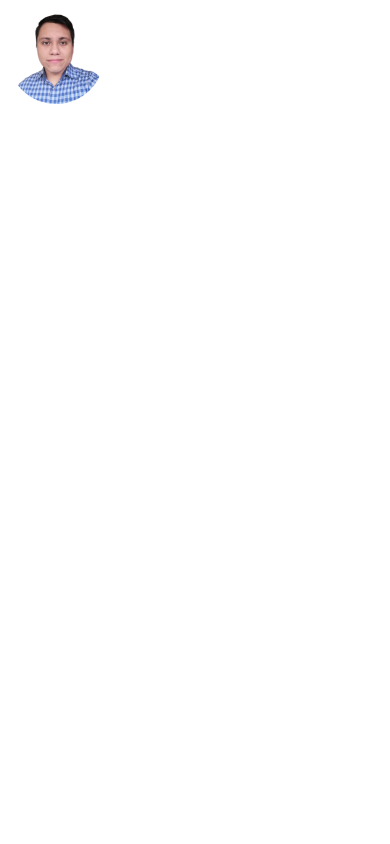
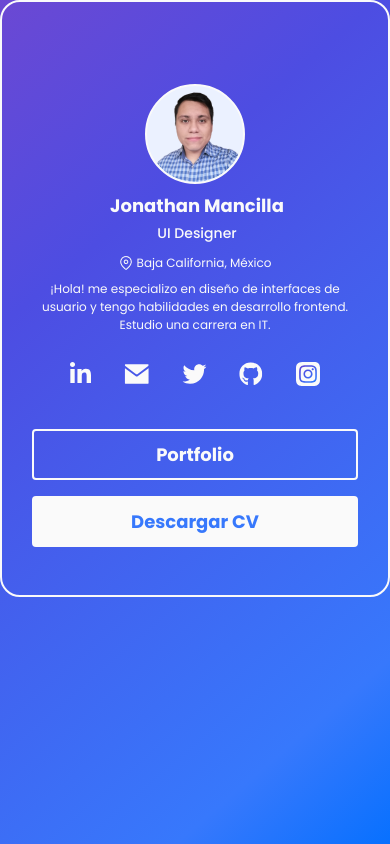
Before and after one commit to mancillajonathan/cvmancilla, a plain HTML site: page index.html in a window 390 px wide. Drawn offline with Linux system fonts and the light colour scheme.

Commit message:
Mobile first 📱

```diff
--- /dev/null
+++ b/css/about-me.css
@@ -0,0 +1,12 @@
+.about-me {
+    font-size: 12px;
+    line-height: 18px;
+    padding-inline-start: 16px;
+    padding-inline-end: 16px;
+    margin-block-end: 24px;
+    text-align: center;
+}
+
+p {
+    margin: 0;
+}
--- /dev/null
+++ b/css/contact.css
@@ -0,0 +1,29 @@
+.contact {
+    display: flex;
+    flex-direction: column;
+    align-items: center;
+    padding-inline-start: 16px;
+    padding-inline-end: 16px;
+}
+
+.button {
+    border-radius: 4px;
+    border: 2px solid var(--white);
+    text-align: center;
+    width: 100%;
+    font: var(--button);
+    list-style: none;
+    text-decoration: none;
+    color: var(--white);
+    padding-block-start: 10px;
+    padding-block-end: 10px;
+}
+
+.portfolio {
+    margin-block-end: 16px;
+}
+
+.curriculum {
+    color: #3778FC;
+    background: var(--white);
+}
--- /dev/null
+++ b/css/content.css
@@ -0,0 +1,8 @@
+.content {
+    border-radius: 20px;
+    border: 2px solid var(--white);
+    padding-inline-start: 16px;
+    padding-inline-end: 16px;
+    padding-block-start: 34px;
+    padding-block-end: 48px;
+}
--- a/css/index.css
+++ b/css/index.css
@@ -1,3 +1,13 @@
+@import url('https://fonts.googleapis.com/css2?family=Poppins:wght@400;500;600;700&display=swap');
+@import "./wrapper.css";
+@import "./content.css";
+@import "./profile.css";
+@import "./title.css";
+@import "./location.css";
+@import "./about-me.css";
+@import "./social-media.css";
+@import "./contact.css";
+
 :root {
     --fontBase: 'Poppins', sans-serif;
     --headline1: bold 64px/96px var(--fontBase);
@@ -5,11 +15,19 @@
     --headline3: bold 36px/54px var(--fontBase);
     --headline4: bold 24px/36px var(--fontBase);
     --headline5: bold 18px/27px var(--fontBase);
-    --paragraph: 500 18px/28px var(--fontBase);
+    --paragraph: 18px/28px var(--fontBase);
     --smallMedium: 500 14px/21px var(--fontBase);
-    --smallSemibold: 600 14px/21px var(--fontBase);
+    --smallSemibold: 14px/21px var(--fontBase);
     --button: bold 18px/27px var(--fontBase);
     --gradient: linear-gradient(139.26deg, #6C48D3 -0.62%, #4D4DE2 27.67%, #3778FC 84.31%, #0370FF 101.52%);
     --black: #141C33;
     --white: #FAFAFA;
 }
+
+body {
+    min-block-size: 100vh;
+    font-family: var(--fontBase);
+    margin: 0;
+    color: var(--white);
+    background: var(--gradient) no-repeat;
+}
--- /dev/null
+++ b/css/location.css
@@ -0,0 +1,11 @@
+.location {
+    display: flex;
+    align-items: center;
+    justify-content: center;
+    margin-block-end: 8px;
+}
+span {
+    font-size: 12px;
+    margin-inline-start: 4px;
+    line-height: 18px;
+}
--- /dev/null
+++ b/css/profile.css
@@ -0,0 +1,9 @@
+.profile {
+    display: block;
+    margin: auto;
+    border-radius: 100%;
+    border: 2px solid var(--white);
+    margin-block-start: 48px;
+    margin-block-end: 8px;
+    background-color: #ebf1ff;
+}
--- /dev/null
+++ b/css/social-media.css
@@ -0,0 +1,10 @@
+.social-media {
+    display: flex;
+    align-items: center;
+    justify-content: space-between;
+    padding: 0 48px 32px 48px;
+}
+
+.icon {
+    margin: 4px;
+}
--- /dev/null
+++ b/css/title.css
@@ -0,0 +1,14 @@
+.title {
+    display: flex;
+    flex-direction: column;
+    text-align: center;
+}
+.name {
+    font: var(--headline5);
+}
+
+.position {
+    font: var(--smallMedium);
+    margin-block-end: 10px;
+    margin-block-start: 4px;
+}
--- /dev/null
+++ b/css/wrapper.css
@@ -0,0 +1,5 @@
+.wrapper {
+    display: flex;
+    justify-content: center;
+    align-items: center;
+}
--- a/index.html
+++ b/index.html
@@ -7,13 +7,35 @@
     <link rel="stylesheet" href="./css/index.css">
     <link rel="preconnect" href="https://fonts.gstatic.com" crossorigin>
     <link href="https://fonts.googleapis.com/css2?family=Poppins:wght@400;500;600;700&display=swap" rel="stylesheet">
-    <title>Contacto</title>
+    <title>Jonathan Mancilla 🙋🏽‍♂️</title>
 </head>
 <body>
     <div class="wrapper">
-        <div class="contacto">
-            <div class="profile-bg">
-                <img src="./img/jonathan.png" alt="jonathan profile">
+        <div class="content">
+            <img src="./img/jonathan.png" alt="jonathan" class="profile">
+            <div class="title">
+                <span class="name">Jonathan Mancilla</span>
+                <span class="position">UI Designer</span>
+            </div>
+            <div class="location">
+                <img src="./img/icons/map-pin.png" alt="map icon">
+                <span>Baja California, México</span>
+            </div>
+            <div class="about-me">
+                <p>
+                    ¡Hola! me especializo en diseño de interfaces de usuario y tengo habilidades en desarrollo frontend. Estudio una carrera en IT.
+                </p>
+            </div>
+            <div class="social-media">
+                <a class="icon" href="https://www.linkedin.com/in/mancillajonathan/" target="_blank"><img src="./img/icons/linkedin.svg" alt="linkedin"></a>
+                <a class="icon" href="mailto:mancilla.jonathan@outlook.com" alt="mail" target="_blank"><img src="./img/icons/email.svg" alt="email"></a>
+                <a class="icon" href="https://twitter.com/mancillajona" target="_blank"><img src="./img/icons/twitter.svg" alt="twitter"></a>
+                <a class="icon" href="https://github.com/mancillajonathan" target="_blank"><img src="./img/icons/github.svg" alt="github"></a>
+                <a class="icon" href="https://www.instagram.com/mancilla_jona/" target="_blank"><img src="./img/icons/instagram.svg" alt="instagram"></a>
+            </div>
+            <div class="contact">
+                <a class="button portfolio" href="https://dribbble.com/mancillajonathan" target="_blank">Portfolio</a>
+                <a class="button curriculum" href="./files/cv_lite.pdf" download="jonathan-mancilla-cv">Descargar CV</a>
             </div>
         </div>
     </div>
```
Also changed, not shown: files/cv.png (added), img/icons/email.svg (added), img/icons/github.svg (added), img/icons/instagram.svg (added), img/icons/linkedin.svg (added), img/icons/map-pin.png (added), img/icons/twitter.svg (added), 1 other file.
